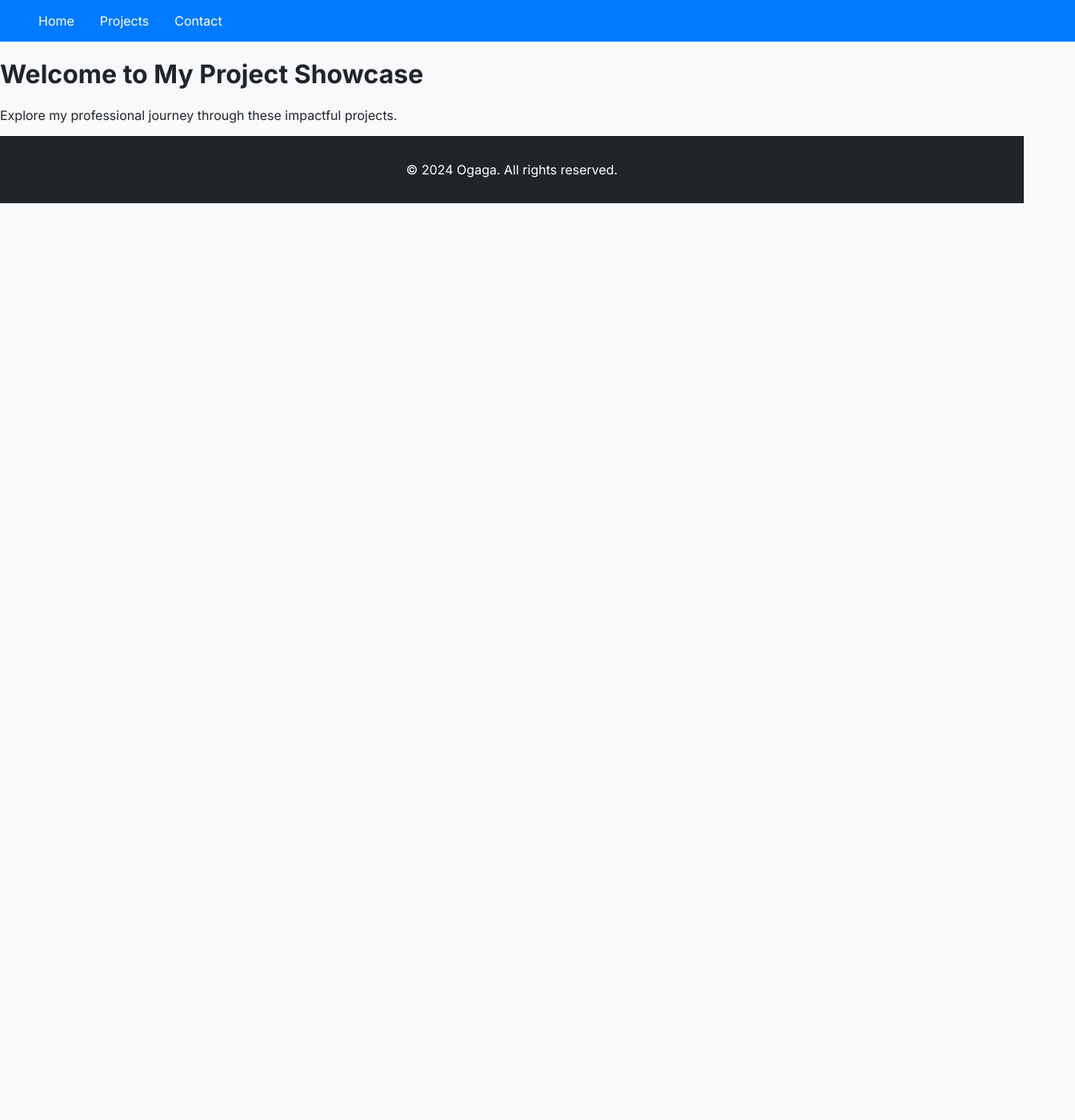
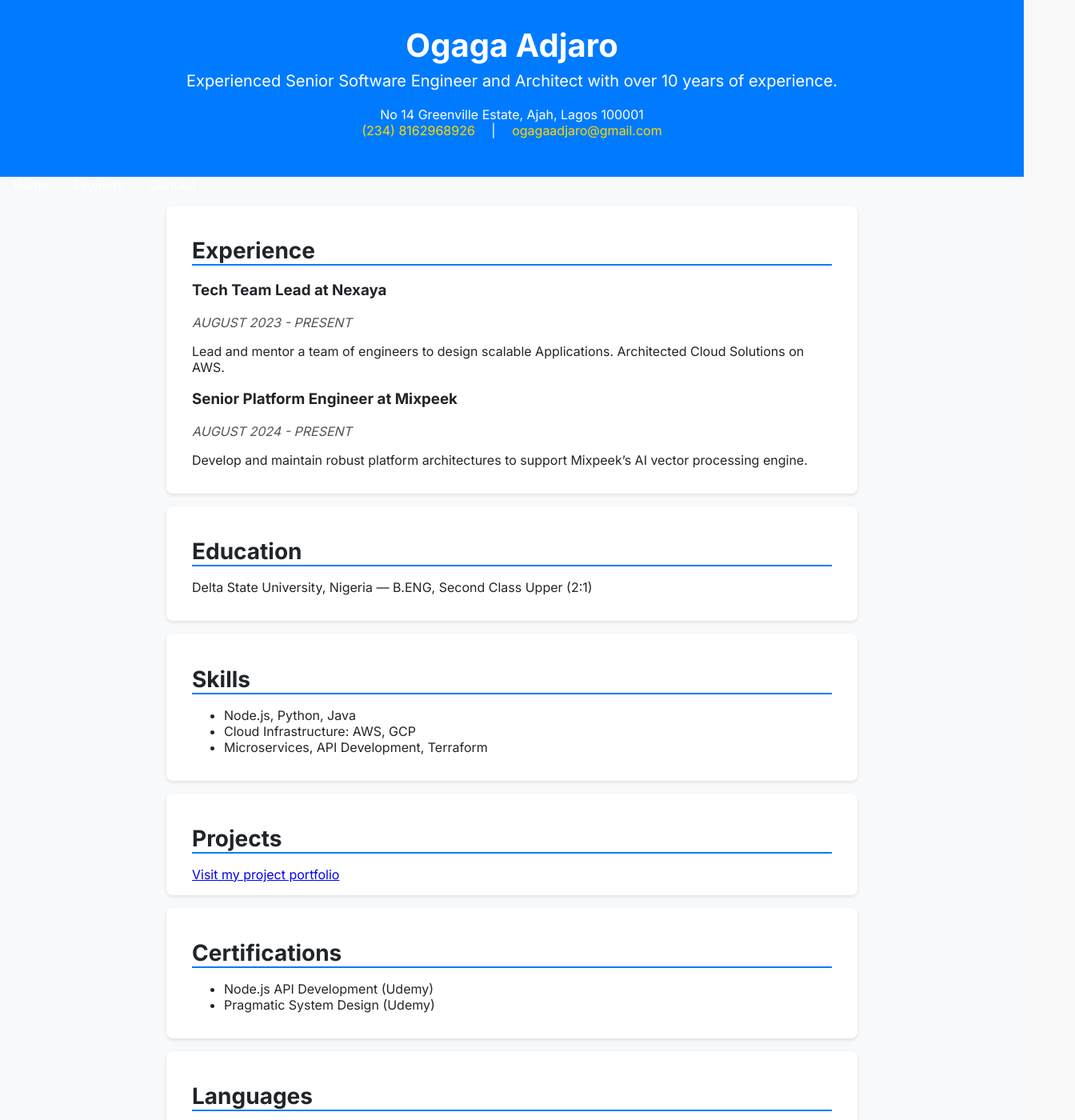
Before and after one commit to ogagaCodes/projects, a React (Create React App) app: page / in a window 1280 px wide. Shown: the top 1400 px of the page at 80% size, 1344 px wide, since content can reach past the window. Before the commit the page ends 800 px from the top, so only its background shows below. Built offline with nearby package versions, Linux system fonts and the light colour scheme.

Commit message:
Chore-Edited profile Page

```diff
--- a/src/App.css
+++ b/src/App.css
@@ -93,11 +93,11 @@ body {
 
    /* Ensure the html and body fill the entire viewport */
 html, body {
-    height: 100%; /* Full height of the viewport */
-    margin: 0; /* Remove default margin */
-    padding: 0; /* Remove default padding */
-    display: flex;
-    flex-direction: column; /* Stack children vertically */
+    font-family: 'Arial', sans-serif;
+    margin: 0;
+    padding: 0;
+    background-color: #f9f9f9;
+    color: #333;
 }
 
 /* Body styles */
@@ -111,17 +111,13 @@ body {
 }
 
 /* Header: spans full width */
-header {
-    width: 100%; /* Full width of the viewport */
+
+.header {
+    text-align: center;
     background-color: #007bff;
-    color: white;
-    padding: 1em 2em;
-    display: flex;
-    width: 100%;
-    align-items: center;
-    justify-content: space-between;
-    align-items: center;
-}
+    color: #fff;
+    padding: 2rem 1rem;
+  }
 
 /* Links inside the header */
 header a {
@@ -203,3 +199,45 @@ footer {
 .contact button {
     align-self: flex-end;
 }
+
+
+/* cv */
+
+.name {
+    font-size: 2.5rem;
+    margin: 0;
+  }
+
+  .subtitle {
+    font-size: 1.25rem;
+    margin-top: 0.5rem;
+  }
+
+  .contact a {
+    color: #ffd700;
+    text-decoration: none;
+  }
+
+  .section {
+    padding: 1rem 2rem;
+    background: #fff;
+    margin: 1rem auto;
+    border-radius: 8px;
+    box-shadow: 0 2px 4px rgba(0, 0, 0, 0.1);
+    max-width: 800px;
+  }
+
+  .section-title {
+    font-size: 1.75rem;
+    border-bottom: 2px solid #007bff;
+    margin-bottom: 1rem;
+  }
+
+  .experience-item {
+    margin-bottom: 1rem;
+  }
+
+  .time {
+    font-style: italic;
+    color: #555;
+  }
--- a/src/components/Header.jsx
+++ b/src/components/Header.jsx
@@ -2,13 +2,24 @@ import React from "react";
 import { Link } from "react-router-dom";
 
 const Header = () => (
-  <header>
+    <header>
+      <div className="header">
+      <h1 className="name">Ogaga Adjaro</h1>
+      <p className="subtitle">
+        Experienced Senior Software Engineer and Architect with over 10 years of experience.
+      </p>
+      <p className="contact">
+        No 14 Greenville Estate, Ajah, Lagos 100001<br />
+        <a href="tel:+2348162968926">(234) 8162968926</a> | <a href="mailto:ogagaadjaro@gmail.com">ogagaadjaro@gmail.com</a>
+      </p>
+    </div>
     <nav>
       <Link to="/">Home</Link>
       <Link to="/projects">Projects</Link>
       <Link to="/contact">Contact</Link>
     </nav>
-  </header>
+    </header>
+
 );
 
 export default Header;
--- a/src/pages/Home.jsx
+++ b/src/pages/Home.jsx
@@ -1,9 +1,71 @@
 import React from "react";
+
+const Section = ({ title, children }) => (
+  <section className="section">
+    <h2 className="section-title">{title}</h2>
+    {children}
+  </section>
+);
+
+const ExperienceItem = ({ role, company, time, description }) => (
+  <div className="experience-item">
+    <h3>
+      {role} at {company}
+    </h3>
+    <span className="time">{time}</span>
+    <p>{description}</p>
+  </div>
+);
 
 const Home = () => (
   <div className="home">
-    <h1>Welcome to My Project Showcase</h1>
-    <p>Explore my professional journey through these impactful projects.</p>
+    <Section title="Experience">
+      <ExperienceItem
+        role="Tech Team Lead"
+        company="Nexaya"
+        time="AUGUST 2023 - PRESENT"
+        description="Lead and mentor a team of engineers to design scalable Applications. Architected Cloud Solutions on AWS."
+      />
+      <ExperienceItem
+        role="Senior Platform Engineer"
+        company="Mixpeek"
+        time="AUGUST 2024 - PRESENT"
+        description="Develop and maintain robust platform architectures to support Mixpeek’s AI vector processing engine."
+      />
+      {/* Add more experience items */}
+    </Section>
+    <Section title="Education">
+      <p>Delta State University, Nigeria — B.ENG, Second Class Upper (2:1)</p>
+    </Section>
+    <Section title="Skills">
+      <ul>
+        <li>Node.js, Python, Java</li>
+        <li>Cloud Infrastructure: AWS, GCP</li>
+        <li>Microservices, API Development, Terraform</li>
+      </ul>
+    </Section>
+    <Section title="Projects">
+      <a
+        href="https://ogagacodes.github.io/projects"
+        target="_blank"
+        rel="noopener noreferrer"
+      >
+        Visit my project portfolio
+      </a>
+    </Section>
+    <Section title="Certifications">
+      <ul>
+        <li>Node.js API Development (Udemy)</li>
+        <li>Pragmatic System Design (Udemy)</li>
+        {/* Add more certifications */}
+      </ul>
+    </Section>
+    <Section title="Languages">
+      <p>
+        English (Expert), French (Basic), Spanish (Basic), Pidgin (Expert),
+        Urhobo (Expert)
+      </p>
+    </Section>
   </div>
 );
 
```
Also changed, not shown: 1 other file (tests, documents, lock files or other folders).
